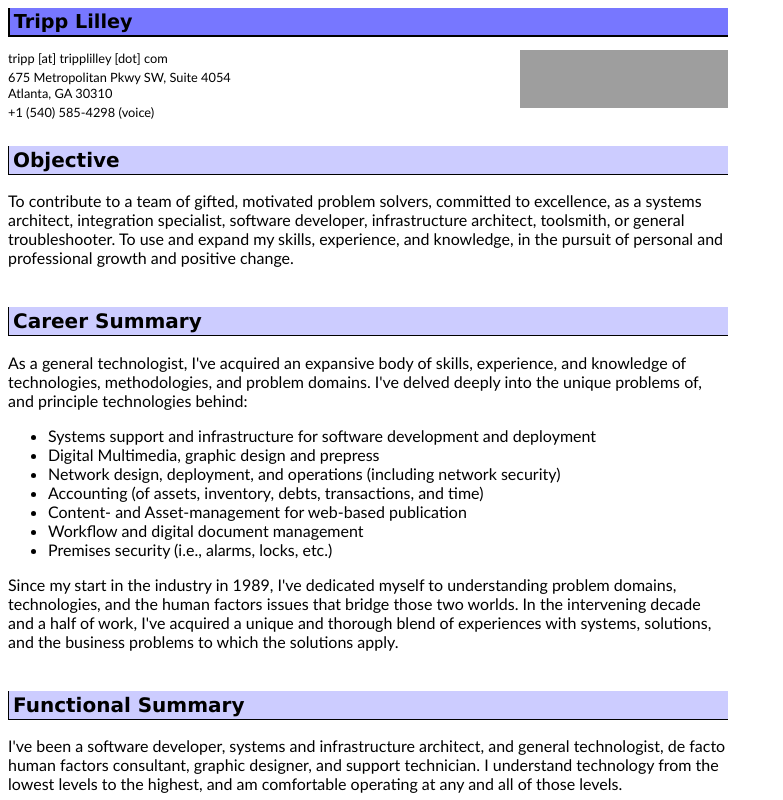
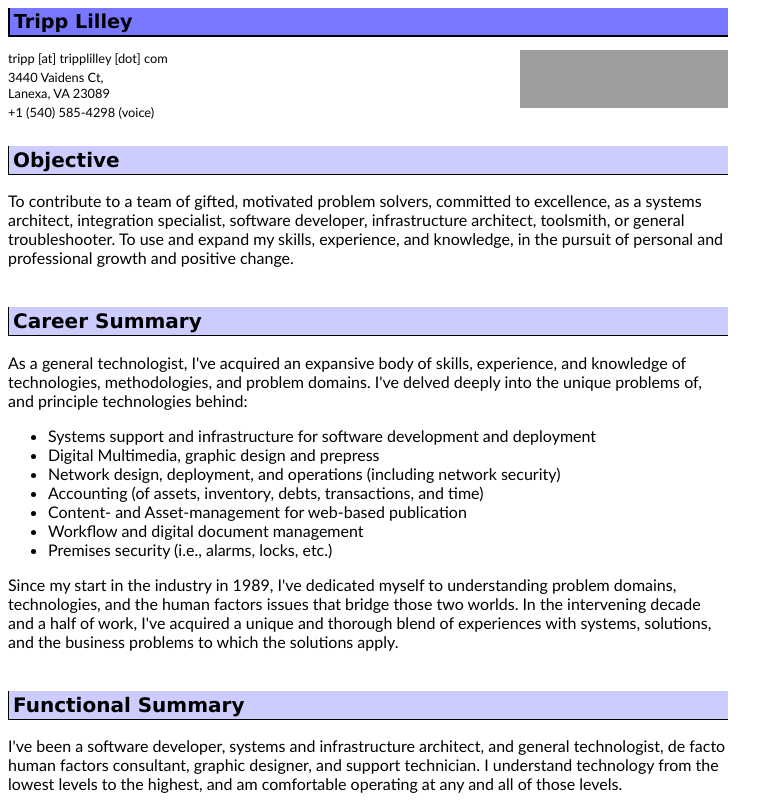
Before and after one commit to tripplilley/tripplilley.github.io, a plain HTML site: page resume/index.html in a window 1280 px wide. Shown: the top 800 px of the page, without its empty margins (0-783 px from the left). Drawn offline with Linux system fonts and the light colour scheme; grey boxes are pictures that could not be loaded.

Commit message:
update mailing address

```diff
--- a/resume/index.html
+++ b/resume/index.html
@@ -18,13 +18,12 @@
 
         <div class="contact_group mailing_addresses">
 	  <div class="contact_group street_address">
-            <span class="contact_field street_address">675 Metropolitan Pkwy SW</span>
-            <span class="contact_field mail_stop">Suite 4054</span>
+            <span class="contact_field street_address">3440 Vaidens Ct</span>
 	  </div><!-- street_address -->
 	  <div class="contact_group postal_zone">
-            <span class="contact_field city">Atlanta</span>
-            <span class="contact_field state">GA</span>
-            <span class="contact_field zip_code">30310</span>
+            <span class="contact_field city">Lanexa</span>
+            <span class="contact_field state">VA</span>
+            <span class="contact_field zip_code">23089</span>
 	  </div><!-- postal_zone -->
         </div><!-- mailing addresses -->
 
```
Also changed, not shown: 1 other file.
